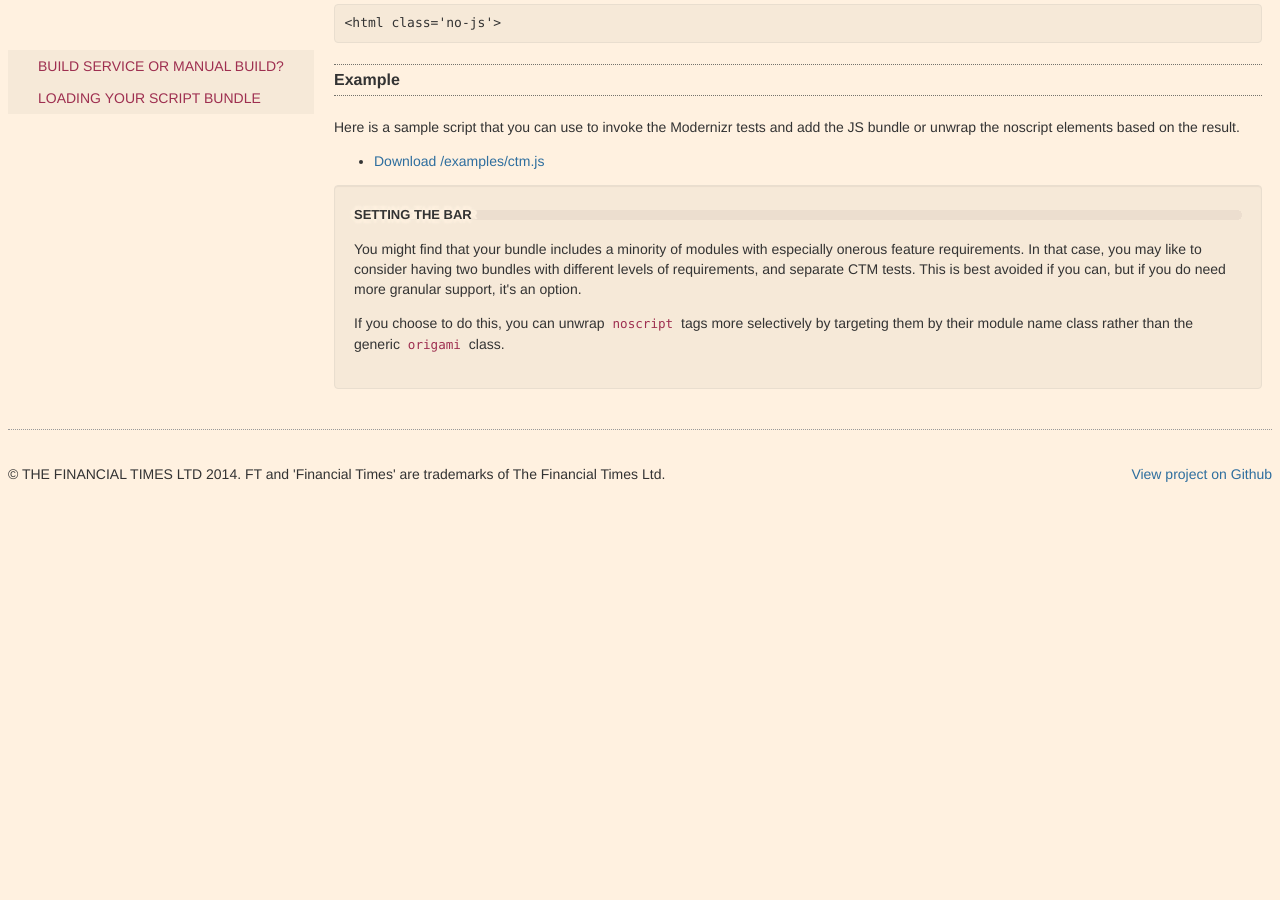
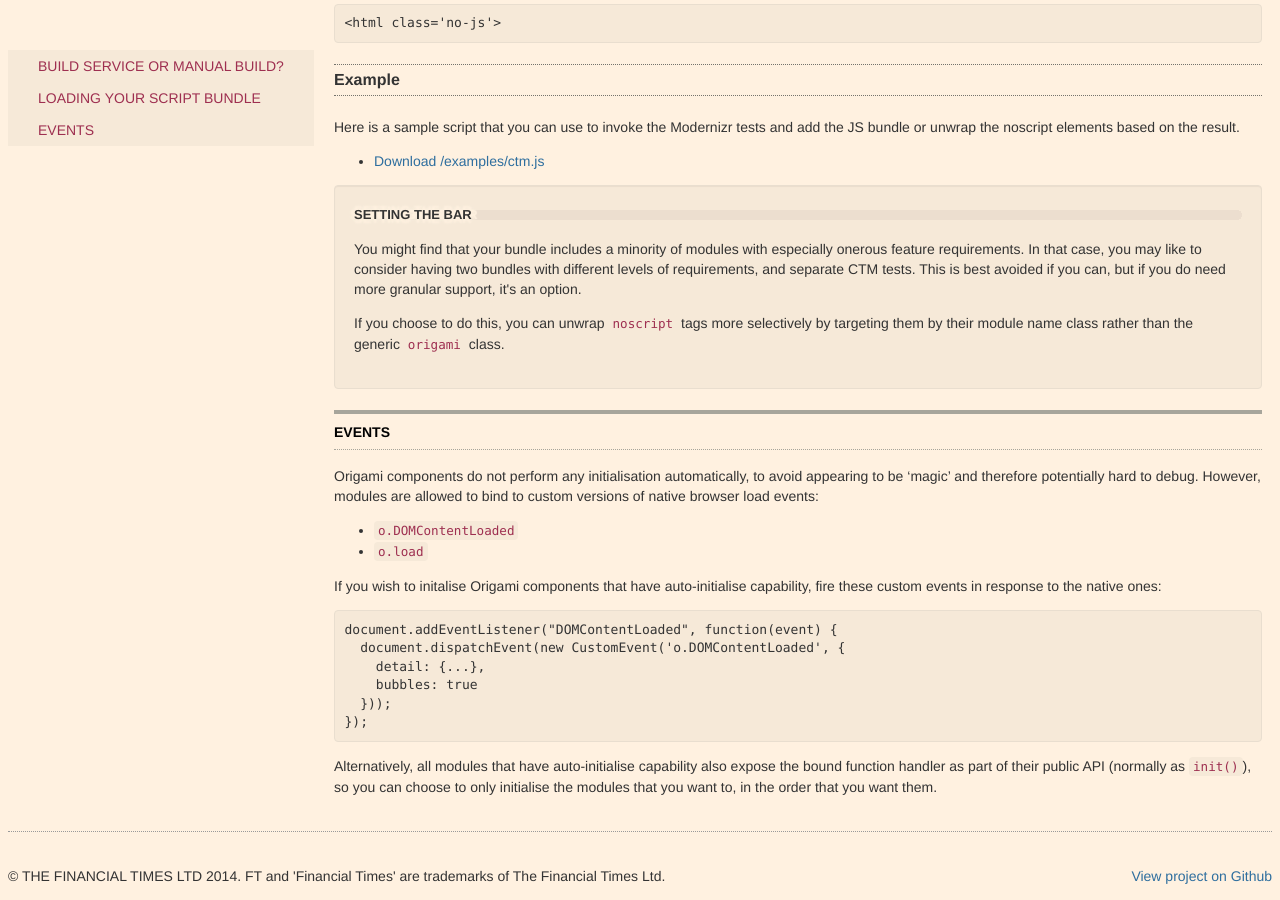
Before and after one commit to Financial-Times/ft-origami, a Jekyll site: the page built from docs/developer-guide/index.md, in a window 1280 px wide and 900 px high, scrolled down 1984 px. Built offline with Jekyll 4.4.1, drawn with Linux system fonts in a browser that asks for light colours; some web fonts are replaced; before the commit the page ends 2482 px from its top, so only the background shows below that.

Commit message:
Remove magic from module load handlers, see #196

```diff
--- a/docs/developer-guide/index.md
+++ b/docs/developer-guide/index.md
@@ -80,3 +80,22 @@ Here is a sample script that you can use to invoke the Modernizr tests and add t
 	<p>You might find that your bundle includes a minority of modules with especially onerous feature requirements.  In that case, you may like to consider having two bundles with different levels of requirements, and separate CTM tests.  This is best avoided if you can, but if you do need more granular support, it's an option.</p>
 	<p>If you choose to do this, you can unwrap <code>noscript</code> tags more selectively by targeting them by their module name class rather than the generic <code>origami</code> class.</p>
 </aside>
+
+
+## Events
+
+Origami components do not perform any initialisation automatically, to avoid appearing to be 'magic' and therefore potentially hard to debug.  However, modules are allowed to bind to custom versions of native browser load events:
+
+* `o.DOMContentLoaded`
+* `o.load`
+
+If you wish to initalise Origami components that have auto-initialise capability, fire these custom events in response to the native ones:
+
+	document.addEventListener("DOMContentLoaded", function(event) {
+      document.dispatchEvent(new CustomEvent('o.DOMContentLoaded', {
+	    detail: {...},
+	    bubbles: true
+	  }));
+    });
+
+Alternatively, all modules that have auto-initialise capability also expose the bound function handler as part of their public API (normally as `init()`), so you can choose to only initialise the modules that you want to, in the order that you want them.
```
Also changed, not shown: docs/syntax/js.md (+9 -2 lines).
